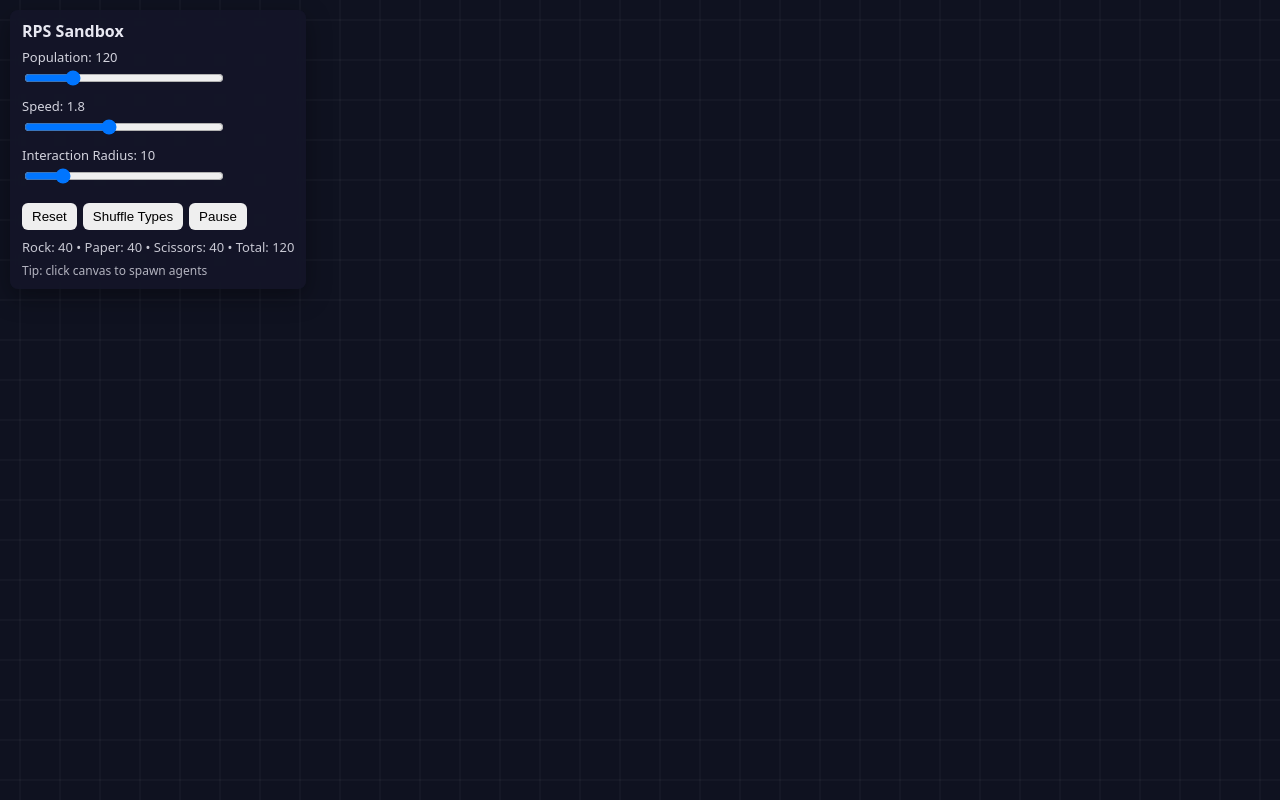
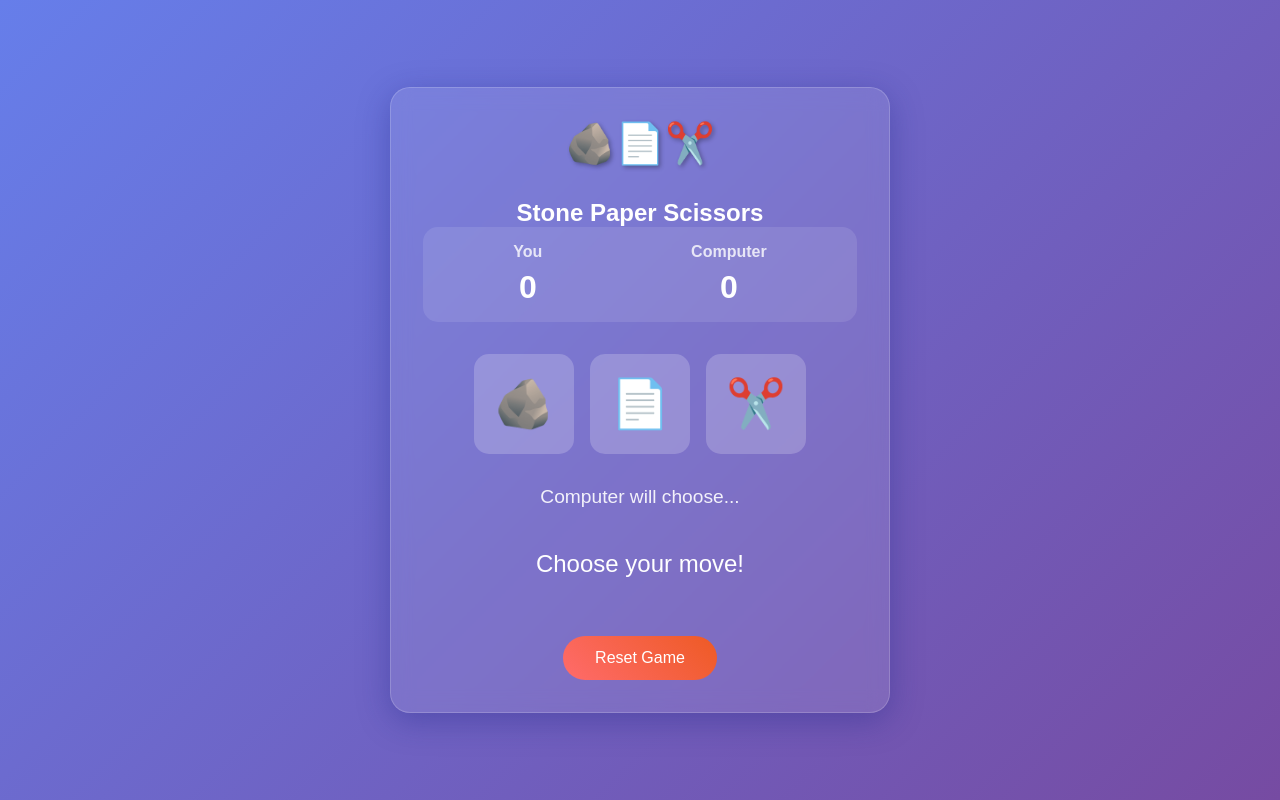
Before and after one commit to codenametimelord/stonepaperscissors, a plain HTML site: page index.html in a window 1280 px wide. Drawn offline with Linux system fonts and the light colour scheme.

Commit message:
Update index.html

```diff
--- a/index.html
+++ b/index.html
@@ -1,289 +1,310 @@
 <!DOCTYPE html>
 <html lang="en">
 <head>
-  <meta charset="UTF-8" />
-  <title>Rock–Paper–Scissors Sandbox</title>
+    <meta charset="UTF-8">
+    <meta name="viewport" content="width=device-width, initial-scale=1.0">
+    <title>Stone Paper Scissors Game</title>
     <style>
-    body { margin: 0; background: #0f1220; color: #e8e8f2; font-family: system-ui, sans-serif; }
-    #ui {
-      position: fixed; top: 10px; left: 10px; background: rgba(20,22,40,0.9);
-      padding: 10px 12px; border-radius: 8px; box-shadow: 0 8px 24px rgba(0,0,0,0.35);
-      backdrop-filter: blur(6px);
+        * {
+            margin: 0;
+            padding: 0;
+            box-sizing: border-box;
         }
-    label { display: block; margin: 6px 0 2px; font-size: 13px; opacity: 0.9; }
-    input[type="range"] { width: 200px; }
-    button { margin-top: 8px; padding: 6px 10px; border: 0; border-radius: 6px; cursor: pointer; }
-    #stats { margin-top: 8px; font-size: 13px; opacity: 0.85; }
-    canvas { display: block; }
+
+        body {
+            font-family: 'Arial', sans-serif;
+            background: linear-gradient(135deg, #667eea 0%, #764ba2 100%);
+            min-height: 100vh;
+            display: flex;
+            justify-content: center;
+            align-items: center;
+            color: white;
+        }
+
+        .game-container {
+            background: rgba(255, 255, 255, 0.1);
+            backdrop-filter: blur(10px);
+            border-radius: 20px;
+            padding: 2rem;
+            box-shadow: 0 8px 32px 0 rgba(31, 38, 135, 0.37);
+            border: 1px solid rgba(255, 255, 255, 0.18);
+            text-align: center;
+            max-width: 500px;
+            width: 90%;
+        }
+
+        h1 {
+            font-size: 2.5rem;
+            margin-bottom: 2rem;
+            text-shadow: 2px 2px 4px rgba(0, 0, 0, 0.3);
+        }
+
+        .score-board {
+            display: flex;
+            justify-content: space-around;
+            margin-bottom: 2rem;
+            background: rgba(255, 255, 255, 0.1);
+            padding: 1rem;
+            border-radius: 15px;
+        }
+
+        .score {
+            text-align: center;
+        }
+
+        .score h3 {
+            font-size: 1rem;
+            margin-bottom: 0.5rem;
+            opacity: 0.8;
+        }
+
+        .score-number {
+            font-size: 2rem;
+            font-weight: bold;
+        }
+
+        .choices {
+            display: flex;
+            justify-content: center;
+            gap: 1rem;
+            margin-bottom: 2rem;
+            flex-wrap: wrap;
+        }
+
+        .choice {
+            background: rgba(255, 255, 255, 0.2);
+            border: 2px solid transparent;
+            border-radius: 15px;
+            padding: 1rem;
+            cursor: pointer;
+            transition: all 0.3s ease;
+            font-size: 3rem;
+            width: 100px;
+            height: 100px;
+            display: flex;
+            align-items: center;
+            justify-content: center;
+        }
+
+        .choice:hover {
+            background: rgba(255, 255, 255, 0.3);
+            border-color: white;
+            transform: translateY(-5px);
+            box-shadow: 0 10px 20px rgba(0, 0, 0, 0.2);
+        }
+
+        .choice.selected {
+            background: rgba(255, 255, 255, 0.4);
+            border-color: #ffff00;
+            transform: scale(1.1);
+        }
+
+        .result {
+            font-size: 1.5rem;
+            margin: 2rem 0;
+            min-height: 3rem;
+            display: flex;
+            align-items: center;
+            justify-content: center;
+        }
+
+        .computer-choice {
+            font-size: 1.2rem;
+            margin-bottom: 1rem;
+            opacity: 0.9;
+        }
+
+        .reset-btn {
+            background: linear-gradient(45deg, #ff6b6b, #ee5a24);
+            border: none;
+            color: white;
+            padding: 0.8rem 2rem;
+            font-size: 1rem;
+            border-radius: 25px;
+            cursor: pointer;
+            transition: all 0.3s ease;
+            margin-top: 1rem;
+        }
+
+        .reset-btn:hover {
+            transform: translateY(-2px);
+            box-shadow: 0 5px 15px rgba(0, 0, 0, 0.2);
+        }
+
+        .win {
+            color: #2ecc71;
+            font-weight: bold;
+        }
+
+        .lose {
+            color: #e74c3c;
+            font-weight: bold;
+        }
+
+        .tie {
+            color: #f39c12;
+            font-weight: bold;
+        }
+
+        @media (max-width: 480px) {
+            .choices {
+                gap: 0.5rem;
+            }
+
+            .choice {
+                width: 80px;
+                height: 80px;
+                font-size: 2rem;
+            }
+
+            h1 {
+                font-size: 2rem;
+            }
+        }
     </style>
 </head>
 <body>
-  <div id="ui">
-    <div><strong>RPS Sandbox</strong></div>
-    <label>Population: <span id="popLabel">120</span></label>
-    <input id="pop" type="range" min="10" max="500" value="120">
-    <label>Speed: <span id="speedLabel">1.8</span></label>
-    <input id="speed" type="range" min="0.2" max="4" step="0.1" value="1.8">
-    <label>Interaction Radius: <span id="radLabel">10</span></label>
-    <input id="rad" type="range" min="6" max="30" step="1" value="10">
-    <div style="display:flex; gap:6px; margin-top:6px;">
-      <button id="reset">Reset</button>
-      <button id="shuffle">Shuffle Types</button>
-      <button id="pause">Pause</button>
+    <div class="game-container">
+        <h1>🪨📄✂️</h1>
+        <h2>Stone Paper Scissors</h2>
+
+        <div class="score-board">
+            <div class="score">
+                <h3>You</h3>
+                <div class="score-number" id="playerScore">0</div>
             </div>
-    <div id="stats"></div>
-    <div style="margin-top:6px; font-size:12px; opacity:0.75;">Tip: click canvas to spawn agents</div>
+            <div class="score">
+                <h3>Computer</h3>
+                <div class="score-number" id="computerScore">0</div>
             </div>
-  <canvas id="c"></canvas>
+        </div>
+
+        <div class="choices">
+            <div class="choice" data-choice="stone" title="Stone">🪨</div>
+            <div class="choice" data-choice="paper" title="Paper">📄</div>
+            <div class="choice" data-choice="scissors" title="Scissors">✂️</div>
+        </div>
+
+        <div class="computer-choice" id="computerChoice">Computer will choose...</div>
+        <div class="result" id="result">Choose your move!</div>
+
+        <button class="reset-btn" onclick="resetGame()">Reset Game</button>
+    </div>
+
     <script>
-    // Types and rules
-    const TYPES = ["rock", "paper", "scissors"];
-    const COLORS = {
-      rock: "#58a6ff",
-      paper: "#7ee787",
-      scissors: "#ff7b72"
+        let playerScore = 0;
+        let computerScore = 0;
+        const choices = ['stone', 'paper', 'scissors'];
+        const emojis = {
+            stone: '🪨',
+            paper: '📄',
+            scissors: '✂️'
         };
-    // winnerOf(a,b) returns a if a defeats b, b if b defeats a, or null for tie
-    function winnerOf(a, b) {
-      if (a === b) return null;
-      if (a === "rock" && b === "scissors") return a;
-      if (a === "scissors" && b === "paper") return a;
-      if (a === "paper" && b === "rock") return a;
-      return b;
+
+        const playerScoreElement = document.getElementById('playerScore');
+        const computerScoreElement = document.getElementById('computerScore');
+        const resultElement = document.getElementById('result');
+        const computerChoiceElement = document.getElementById('computerChoice');
+        const choiceElements = document.querySelectorAll('.choice');
+
+        choiceElements.forEach(choice => {
+            choice.addEventListener('click', () => {
+                const playerChoice = choice.getAttribute('data-choice');
+                playGame(playerChoice);
+            });
+        });
+
+        function playGame(playerChoice) {
+            // Remove previous selections
+            choiceElements.forEach(choice => {
+                choice.classList.remove('selected');
+            });
+
+            // Highlight player choice
+            const selectedChoice = document.querySelector(`[data-choice="${playerChoice}"]`);
+            selectedChoice.classList.add('selected');
+
+            // Computer makes random choice
+            const computerChoice = choices[Math.floor(Math.random() * choices.length)];
+
+            // Show computer choice
+            computerChoiceElement.textContent = `Computer chose: ${emojis[computerChoice]} ${computerChoice.charAt(0).toUpperCase() + computerChoice.slice(1)}`;
+
+            // Determine winner
+            const result = determineWinner(playerChoice, computerChoice);
+
+            // Update scores and display result
+            if (result === 'win') {
+                playerScore++;
+                resultElement.textContent = '🎉 You Win!';
+                resultElement.className = 'result win';
+            } else if (result === 'lose') {
+                computerScore++;
+                resultElement.textContent = '😞 You Lose!';
+                resultElement.className = 'result lose';
+            } else {
+                resultElement.textContent = '🤝 It\'s a Tie!';
+                resultElement.className = 'result tie';
             }
 
-    // Setup canvas
-    const canvas = document.getElementById("c");
-    const ctx = canvas.getContext("2d");
-    function resize() {
-      canvas.width = window.innerWidth;
-      canvas.height = window.innerHeight;
-    }
-    window.addEventListener("resize", resize);
-    resize();
+            // Update score display
+            playerScoreElement.textContent = playerScore;
+            computerScoreElement.textContent = computerScore;
 
-    // UI
-    const popSlider = document.getElementById("pop");
-    const speedSlider = document.getElementById("speed");
-    const radSlider = document.getElementById("rad");
-    const popLabel = document.getElementById("popLabel");
-    const speedLabel = document.getElementById("speedLabel");
-    const radLabel = document.getElementById("radLabel");
-    const statsEl = document.getElementById("stats");
-    const resetBtn = document.getElementById("reset");
-    const shuffleBtn = document.getElementById("shuffle");
-    const pauseBtn = document.getElementById("pause");
-
-    function syncLabels() {
-      popLabel.textContent = popSlider.value;
-      speedLabel.textContent = Number(speedSlider.value).toFixed(1);
-      radLabel.textContent = radSlider.value;
-    }
-    popSlider.addEventListener("input", syncLabels);
-    speedSlider.addEventListener("input", syncLabels);
-    radSlider.addEventListener("input", syncLabels);
-    syncLabels();
-
-    // Agent class
-    class Agent {
-      constructor(x, y, type) {
-        this.x = x;
-        this.y = y;
-        this.type = type; // rock | paper | scissors
-        const angle = Math.random() * Math.PI * 2;
-        const speed = Number(speedSlider.value);
-        this.vx = Math.cos(angle) * speed;
-        this.vy = Math.sin(angle) * speed;
-        this.turnTimer = 0;
-        this.highlight = 0; // decay after interaction
-      }
-      step(dt, agents, radius) {
-        // Random steering (wander)
-        this.turnTimer -= dt;
-        if (this.turnTimer <= 0) {
-          this.turnTimer = 0.6 + Math.random() * 1.1;
-          const jitter = (Math.random() - 0.5) * 0.7;
-          const a = Math.atan2(this.vy, this.vx) + jitter;
-          const speed = Number(speedSlider.value);
-          this.vx = Math.cos(a) * speed;
-          this.vy = Math.sin(a) * speed;
+            // Remove selection after 2 seconds
+            setTimeout(() => {
+                selectedChoice.classList.remove('selected');
+            }, 2000);
         }
 
-        // Move
-        this.x += this.vx;
-        this.y += this.vy;
+        function determineWinner(playerChoice, computerChoice) {
+            if (playerChoice === computerChoice) {
+                return 'tie';
+            }
 
-        // Bounce on borders
-        const r = 4;
-        if (this.x < r) { this.x = r; this.vx = Math.abs(this.vx); }
-        if (this.x > canvas.width - r) { this.x = canvas.width - r; this.vx = -Math.abs(this.vx); }
-        if (this.y < r) { this.y = r; this.vy = Math.abs(this.vy); }
-        if (this.y > canvas.height - r) { this.y = canvas.height - r; this.vy = -Math.abs(this.vy); }
-
-        // Interactions: check nearby agents (naive O(n^2); fine for a few hundred)
-        for (let i = 0; i < agents.length; i++) {
-          const other = agents[i];
-          if (other === this) continue;
-          const dx = other.x - this.x;
-          const dy = other.y - this.y;
-          const d2 = dx*dx + dy*dy;
-          if (d2 <= radius * radius) {
-            // Collision-like interaction: the winner converts the loser to its type
-            const win = winnerOf(this.type, other.type);
-            if (win === this.type) {
-              other.type = this.type;
-              this.highlight = 0.5;
-              other.highlight = 0.5;
-              // slight separation push
-              const d = Math.sqrt(d2) || 1;
-              const ux = dx / d, uy = dy / d;
-              this.x -= ux * 0.6; this.y -= uy * 0.6;
-              other.x += ux * 0.6; other.y += uy * 0.6;
-            } else if (win === other.type) {
-              this.type = other.type;
-              this.highlight = 0.5;
-              other.highlight = 0.5;
-              const d = Math.sqrt(d2) || 1;
-              const ux = dx / d, uy = dy / d;
-              this.x -= ux * 0.6; this.y -= uy * 0.6;
-              other.x += ux * 0.6; other.y += uy * 0.6;
-            }
+            if (
+                (playerChoice === 'stone' && computerChoice === 'scissors') ||
+                (playerChoice === 'paper' && computerChoice === 'stone') ||
+                (playerChoice === 'scissors' && computerChoice === 'paper')
+            ) {
+                return 'win';
+            } else {
+                return 'lose';
             }
         }
 
-        // decay highlight
-        if (this.highlight > 0) this.highlight = Math.max(0, this.highlight - dt * 0.6);
-      }
-      draw(ctx) {
-        const base = COLORS[this.type];
-        // mix color with white when highlighted
-        const mix = this.highlight > 0 ? this.highlight : 0;
-        const col = blendHex(base, "#ffffff", mix * 0.6);
-        ctx.fillStyle = col;
-        ctx.beginPath();
-        ctx.arc(this.x, this.y, 4, 0, Math.PI * 2);
-        ctx.fill();
+        function resetGame() {
+            playerScore = 0;
+            computerScore = 0;
+            playerScoreElement.textContent = '0';
+            computerScoreElement.textContent = '0';
+            resultElement.textContent = 'Choose your move!';
+            resultElement.className = 'result';
+            computerChoiceElement.textContent = 'Computer will choose...';
 
-        // type glyph
-        ctx.fillStyle = "rgba(0,0,0,0.55)";
-        ctx.font = "bold 9px system-ui, sans-serif";
-        ctx.textAlign = "center";
-        ctx.textBaseline = "middle";
-        ctx.fillText(symbolFor(this.type), this.x, this.y - 0.2);
-      }
+            // Remove any selections
+            choiceElements.forEach(choice => {
+                choice.classList.remove('selected');
+            });
         }
 
-    function symbolFor(t) {
-      if (t === "rock") return "🪨";
-      if (t === "paper") return "📄";
-      return "✂️";
-    }
-
-    function blendHex(a, b, t) {
-      const ca = hexToRgb(a), cb = hexToRgb(b);
-      const r = Math.round(ca.r + (cb.r - ca.r) * t);
-      const g = Math.round(ca.g + (cb.g - ca.g) * t);
-      const rr = Math.round(ca.b + (cb.b - ca.b) * t);
-      return rgbToHex(r, g, rr);
-    }
-    function hexToRgb(h) {
-      const s = h.replace("#", "");
-      const n = parseInt(s, 16);
-      return { r: (n >> 16) & 255, g: (n >> 8) & 255, b: n & 255 };
-    }
-    function rgbToHex(r,g,b) {
-      return "#" + [r,g,b].map(x => x.toString(16).padStart(2, "0")).join("");
-    }
-
-    // World
-    let agents = [];
-    let lastTime = performance.now();
-    let paused = false;
-
-    function spawn(n, xRange=[0, canvas.width], yRange=[0, canvas.height], type=null) {
-      for (let i = 0; i < n; i++) {
-        const x = xRange[0] + Math.random() * (xRange[1] - xRange);
-        const y = yRange + Math.random() * (yRange[1] - yRange);
-        const t = type ?? TYPES[(Math.random() * TYPES.length) | 0];
-        agents.push(new Agent(x, y, t));
-      }
-    }
-
-    function reset(pop = Number(popSlider.value)) {
-      agents = [];
-      const third = Math.floor(pop / 3);
-      const remainder = pop - third * 3;
-      spawn(third, [0, canvas.width], [0, canvas.height], "rock");
-      spawn(third, [0, canvas.width], [0, canvas.height], "paper");
-      spawn(third + remainder, [0, canvas.width], [0, canvas.height], "scissors");
-    }
-
-    reset();
-
-    // Interaction
-    canvas.addEventListener("click", (e) => {
-      const rect = canvas.getBoundingClientRect();
-      const x = e.clientX - rect.left;
-      const y = e.clientY - rect.top;
-      const t = TYPES[(Math.random() * 3) | 0];
-      spawn(8, [x-20, x+20], [y-20, y+20], t);
-    });
-
-    resetBtn.addEventListener("click", () => reset());
-    shuffleBtn.addEventListener("click", () => {
-      for (const a of agents) {
-        a.type = TYPES[(Math.random()*3)|0];
+        // Add keyboard support
+        document.addEventListener('keydown', (e) => {
+            switch(e.key.toLowerCase()) {
+                case 's':
+                    playGame('stone');
+                    break;
+                case 'p':
+                    playGame('paper');
+                    break;
+                case 'c':
+                    playGame('scissors');
+                    break;
+                case 'r':
+                    resetGame();
+                    break;
             }
         });
-    pauseBtn.addEventListener("click", () => {
-      paused = !paused;
-      pauseBtn.textContent = paused ? "Resume" : "Pause";
-      if (!paused) { lastTime = performance.now(); requestAnimationFrame(loop); }
-    });
-
-    // Main loop
-    function loop(now) {
-      const dt = Math.min(0.05, (now - lastTime) / 1000);
-      lastTime = now;
-
-      ctx.clearRect(0, 0, canvas.width, canvas.height);
-
-      // Grid background
-      drawGrid(ctx, canvas.width, canvas.height);
-
-      const radius = Number(radSlider.value);
-      if (!paused) {
-        for (let i = 0; i < agents.length; i++) {
-          agents[i].step(dt, agents, radius);
-        }
-      }
-      for (let i = 0; i < agents.length; i++) {
-        agents[i].draw(ctx);
-      }
-
-      // Stats
-      const counts = { rock: 0, paper: 0, scissors: 0 };
-      for (const a of agents) counts[a.type]++;
-      statsEl.innerHTML = `Rock: ${counts.rock} • Paper: ${counts.paper} • Scissors: ${counts.scissors} • Total: ${agents.length}`;
-
-      if (!paused) requestAnimationFrame(loop);
-    }
-
-    function drawGrid(ctx, w, h) {
-      ctx.save();
-      ctx.strokeStyle = "rgba(255,255,255,0.06)";
-      ctx.lineWidth = 1;
-      const step = 40;
-      for (let x = (performance.now()*0.02 % step); x < w; x += step) {
-        ctx.beginPath(); ctx.moveTo(x, 0); ctx.lineTo(x, h); ctx.stroke();
-      }
-      for (let y = (performance.now()*0.02 % step); y < h; y += step) {
-        ctx.beginPath(); ctx.moveTo(0, y); ctx.lineTo(w, y); ctx.stroke();
-      }
-      ctx.restore();
-    }
-
-    requestAnimationFrame(loop);
     </script>
 </body>
 </html>
```
Lines whose indentation alone changed are shown as unchanged.
